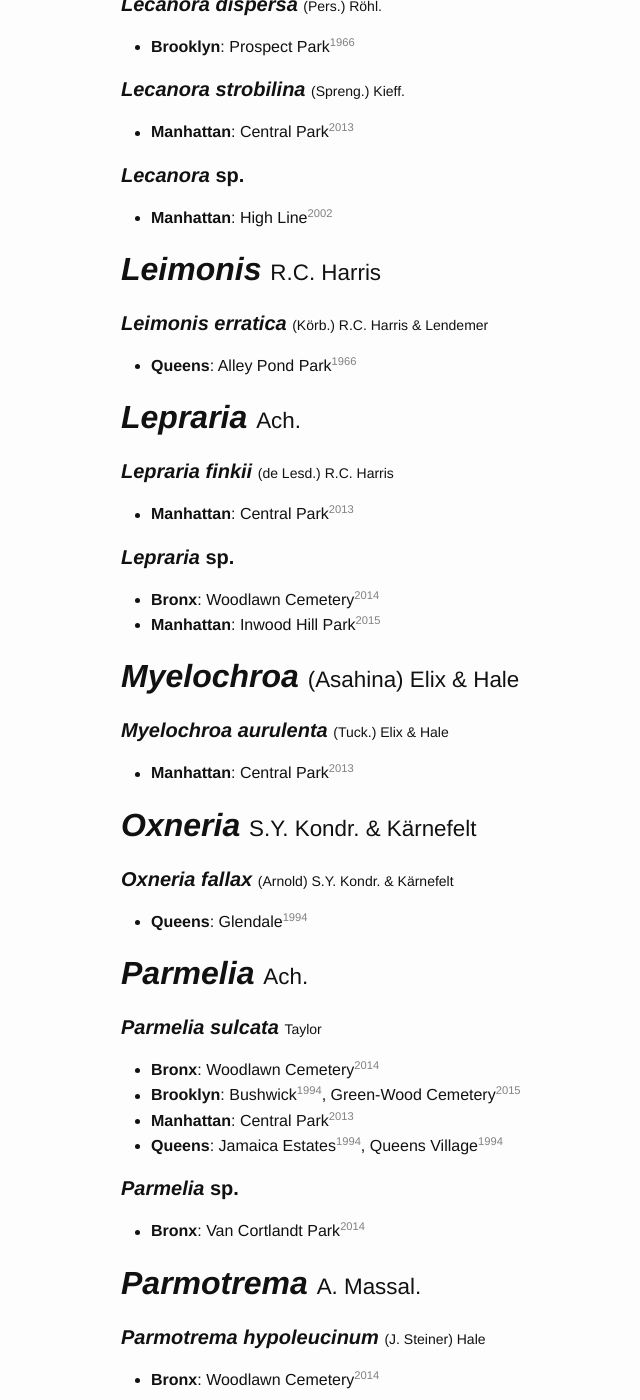
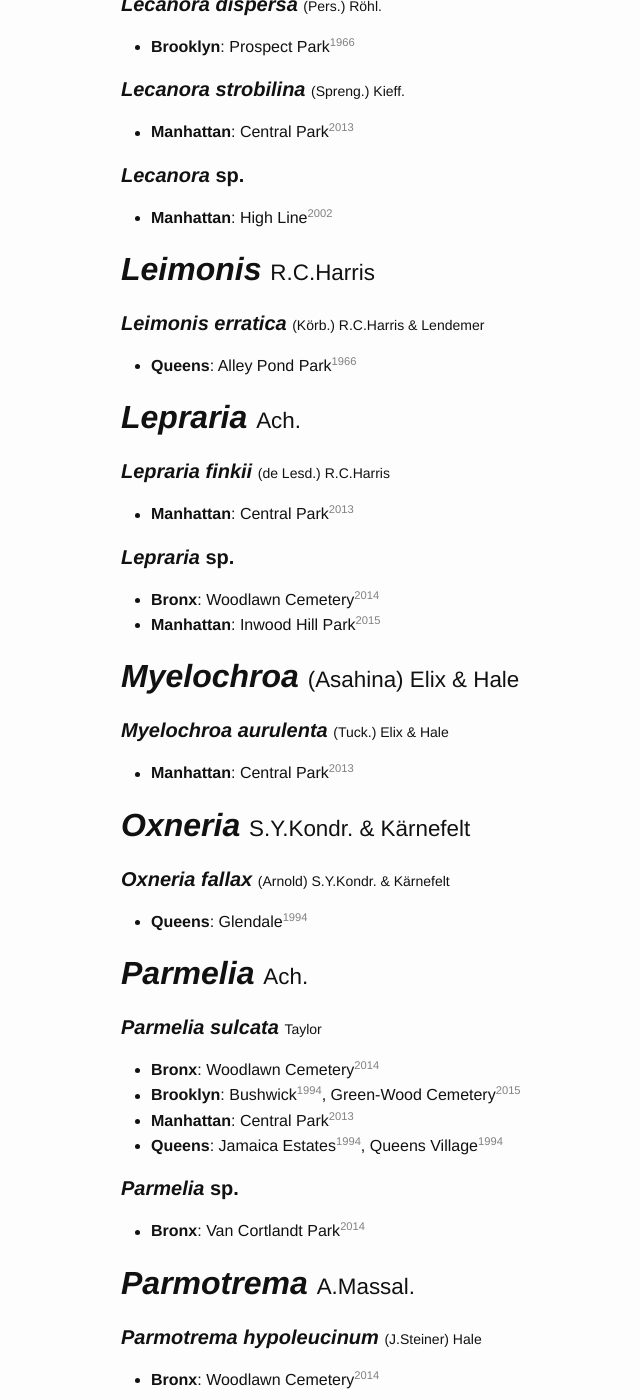
Before and after one commit to lichens-nyc/lichens-nyc.github.io, a Jekyll site: the page built from index.html, in a window 1280 px wide and 1400 px high, scrolled down 3218 px. Shown: the whole window, without its empty margins (149-789 px from the left). Built offline with Jekyll 4.4.1, drawn with Linux system fonts in a browser that asks for light colours; some of the changed text lies outside the part shown.

Commit message:
remove spaces after authority abbreviations
TODO: can we turn these filters into something reusable?

```diff
--- a/_includes/checklist.html
+++ b/_includes/checklist.html
@@ -47,7 +47,7 @@
 {% assign genus_name = genus[0] %}
 <h2>
   <strong><cite>{{ genus_name }}</cite></strong>
-  <span style="font-size: 0.7em">{{ taxa[genus_name].auth | replace: ' ex ', ' <em>ex</em> ' }}</span>
+  <span style="font-size: 0.7em">{{ taxa[genus_name].auth | replace: '. ', '.' | replace: '.&', '. &' | replace: ' ex ', ' <em>ex</em> ' }}</span>
 </h2>
 <!--<p>
   <strong>Form</strong>: {{ taxa[genus_name].form }}
@@ -60,7 +60,7 @@
 {% else %}
   <strong><cite>{{ genus_name | append: ' ' | append: species_name | replace: ' cf. ', '</cite> cf. <cite>' | replace: ' var. ', '</cite> var. <cite>' | replace: ' f. ', '</cite> f. <cite>' }}</cite></strong>
   {% assign = species_key = species_name | replace: 'cf. ', '' %}
-  <span style="font-size: 0.7em">{{ taxa[genus_name].species[species_key].auth | replace: ' ex ', ' <em>ex</em> ' }}</span>
+  <span style="font-size: 0.7em">{{ taxa[genus_name].species[species_key].auth | replace: '. ', '.' | replace: '.&', '. &' | replace: ' ex ', ' <em>ex</em> ' }}</span>
 {% endif %}
 </h4>
 <ul>
```
